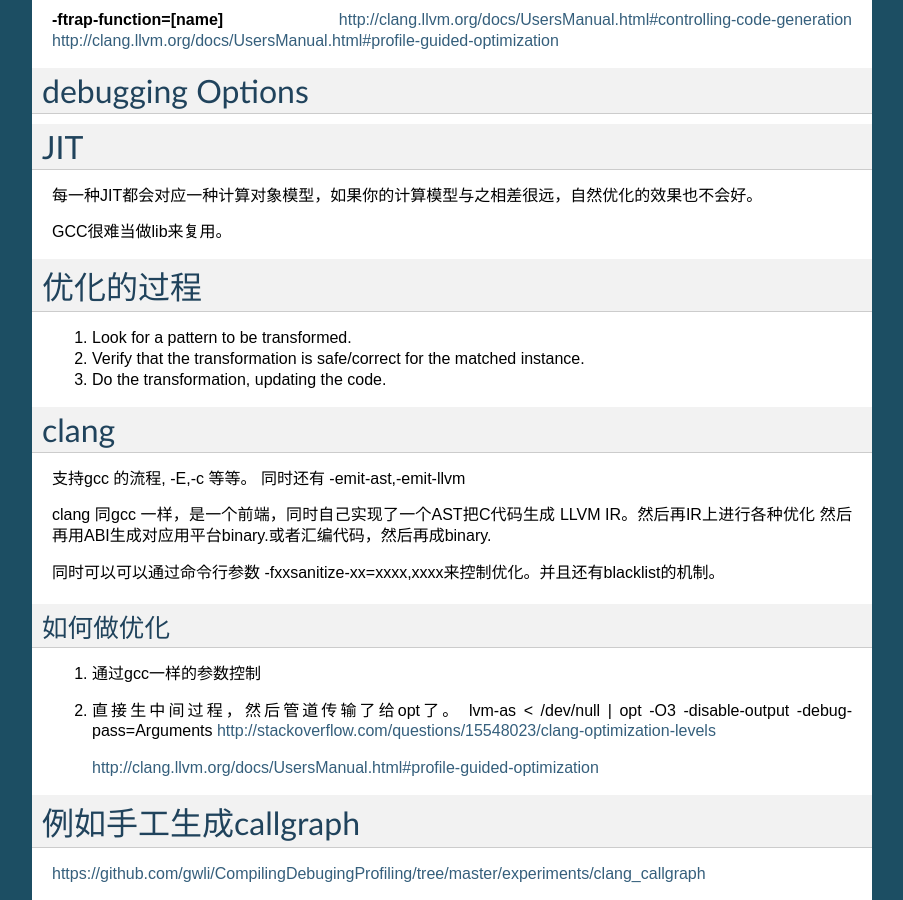
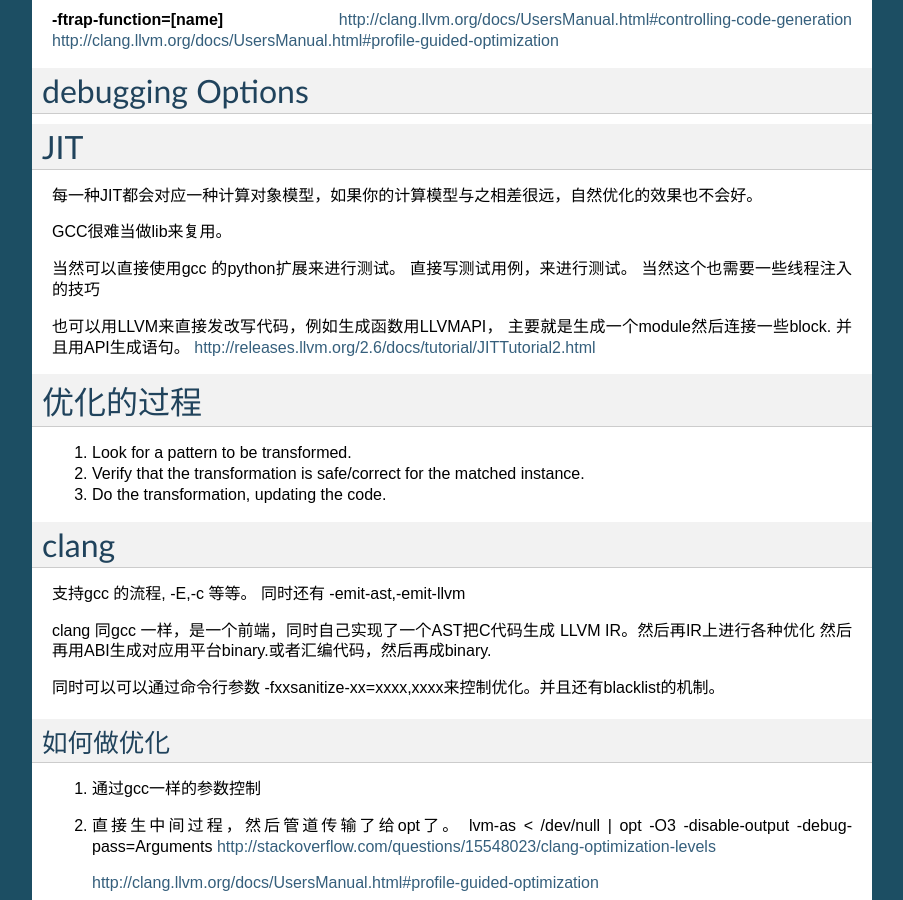
Before and after one commit to gwli/Programming, a Sphinx documentation site: the page built from source/content/Stage_3/LLVM/LLVMStudy.rst, in a window 1280 px wide and 900 px high, scrolled down 3208 px. Shown: the whole window, without its empty margins (198-1101 px from the left). Built offline with Sphinx 7.4.7, drawn with Linux system fonts in a browser that asks for light colours.

Commit message:
gcc 与 python

```diff
--- a/source/content/Stage_3/LLVM/LLVMStudy.rst
+++ b/source/content/Stage_3/LLVM/LLVMStudy.rst
@@ -186,6 +186,12 @@ JIT
 每一种JIT都会对应一种计算对象模型，如果你的计算模型与之相差很远，自然优化的效果也不会好。
 
 GCC很难当做lib来复用。
+
+当然可以直接使用gcc 的python扩展来进行测试。
+直接写测试用例，来进行测试。 当然这个也需要一些线程注入的技巧
+
+也可以用LLVM来直接发改写代码，例如生成函数用LLVMAPI， 主要就是生成一个module然后连接一些block. 并且用API生成语句。
+http://releases.llvm.org/2.6/docs/tutorial/JITTutorial2.html
 
 
 优化的过程
```
